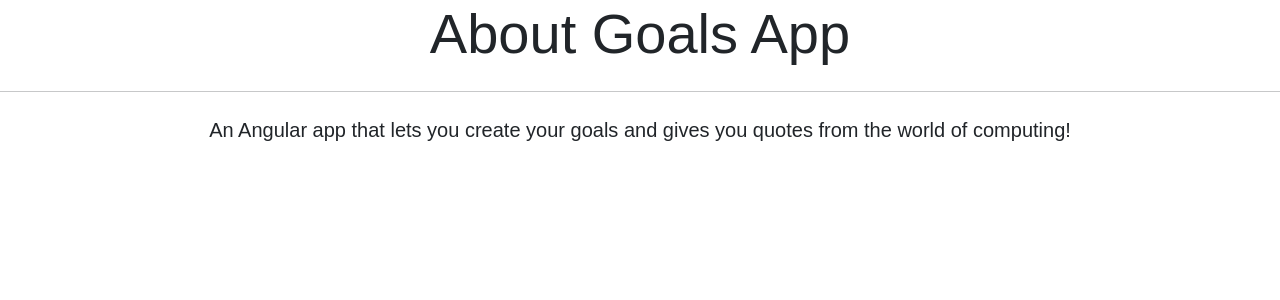
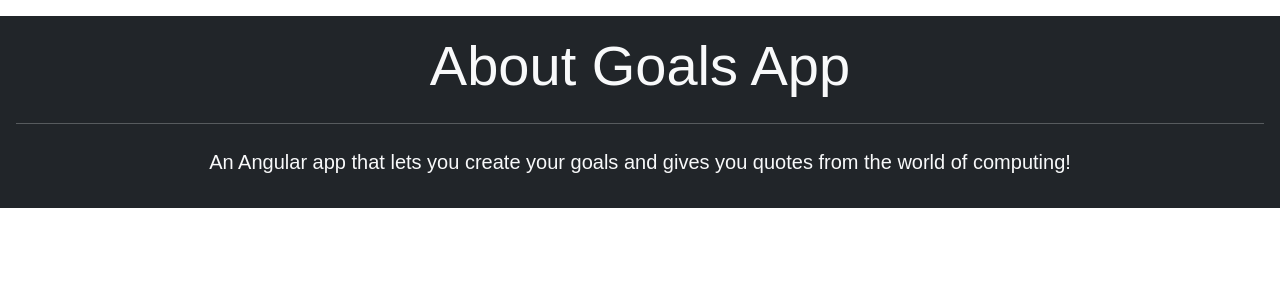
Before and after one commit to joey57/Goals, an Angular app: page /about in a window 1280 px wide. Shown: the top 300 px of the page. Built offline with nearby package versions, Linux system fonts and the light colour scheme; what @ngx-progressbar/core, @ngx-progressbar/http would draw is missing.

Commit message:
edit about jumbotron

```diff
--- a/src/app/about/about.component.html
+++ b/src/app/about/about.component.html
@@ -1,4 +1,4 @@
-<div class="jumbotron">
+<div class="mt-3 p-3 bg-dark text-light">
   <h1 class="display-4 text-center">About Goals App</h1>
   <hr class="my-4">
   <p class="lead text-center">An Angular app that lets you create your goals and gives you quotes from the world of computing!</p>
```
